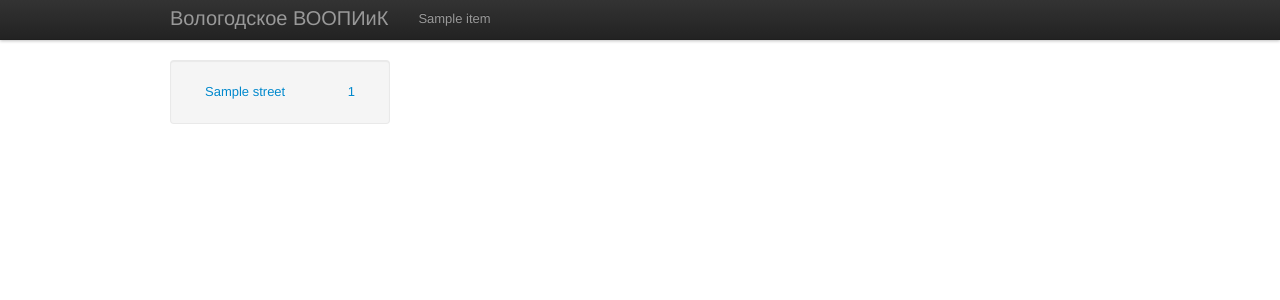
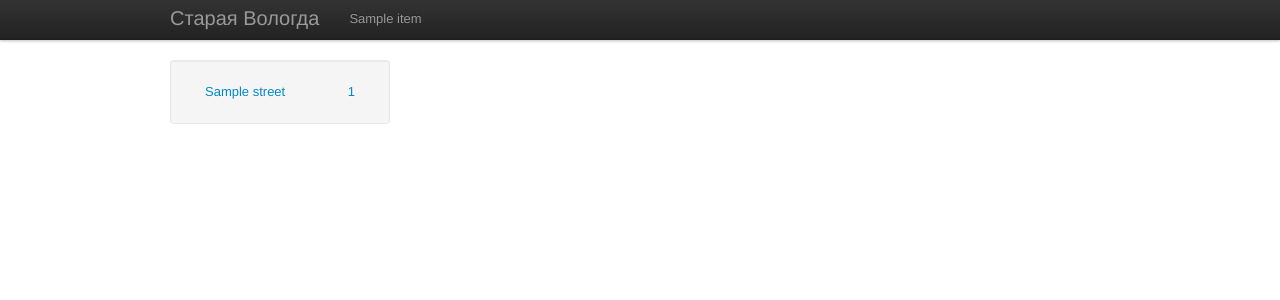
Before and after one commit to wikimedia-ru/wikilovesmonuments.ru, a Django app: template templates/house/index.html in a window 1280 px wide. Shown: the top 300 px of the page. Run offline with Django 3.2, Linux system fonts and the light colour scheme; the template is opened without the code that fills it: most values are stand-ins (such as "Sample title", 1, 10 or a date in 2020); some libraries are stand-ins or nearby versions.

Commit message:
Rename site back

```diff
--- a/templates/base.html
+++ b/templates/base.html
@@ -4,7 +4,7 @@
 	<meta charset="utf-8" />
 	<meta http-equiv="Content-Language" content="ru" />
 	<meta http-equiv="X-UA-Compatible" content="IE=edge" />
-	<title>{% block title %}{% endblock %} Вологодское ВООПИиК</title>
+	<title>{% block title %}{% endblock %} Старая Вологда</title>
 	<link rel="shortcut icon" href="{{ STATIC_URL }}favicon.ico" />
 
 	<link rel="stylesheet" href="{{ STATIC_URL }}bootstrap/css/bootstrap.css" />
@@ -28,7 +28,7 @@
 					<span class="icon-bar"></span>
 					<span class="icon-bar"></span>
 				</a>
-				<a class="brand" href="/">Вологодское ВООПИиК</a>
+				<a class="brand" href="/">Старая Вологда</a>
 				<div class="nav-collapse">
 					<ul class="nav">
 					{% for item in menu %}
```
